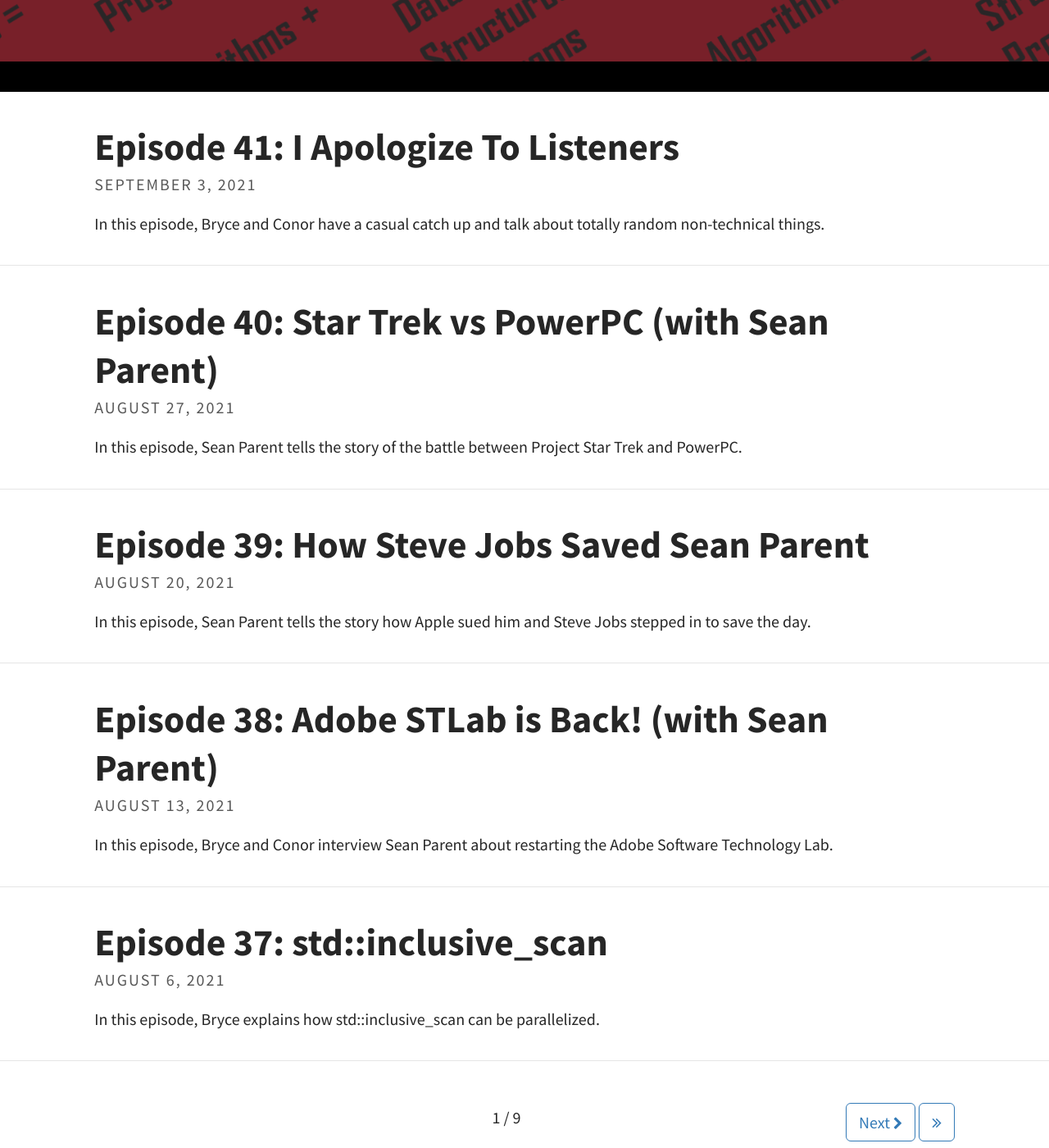
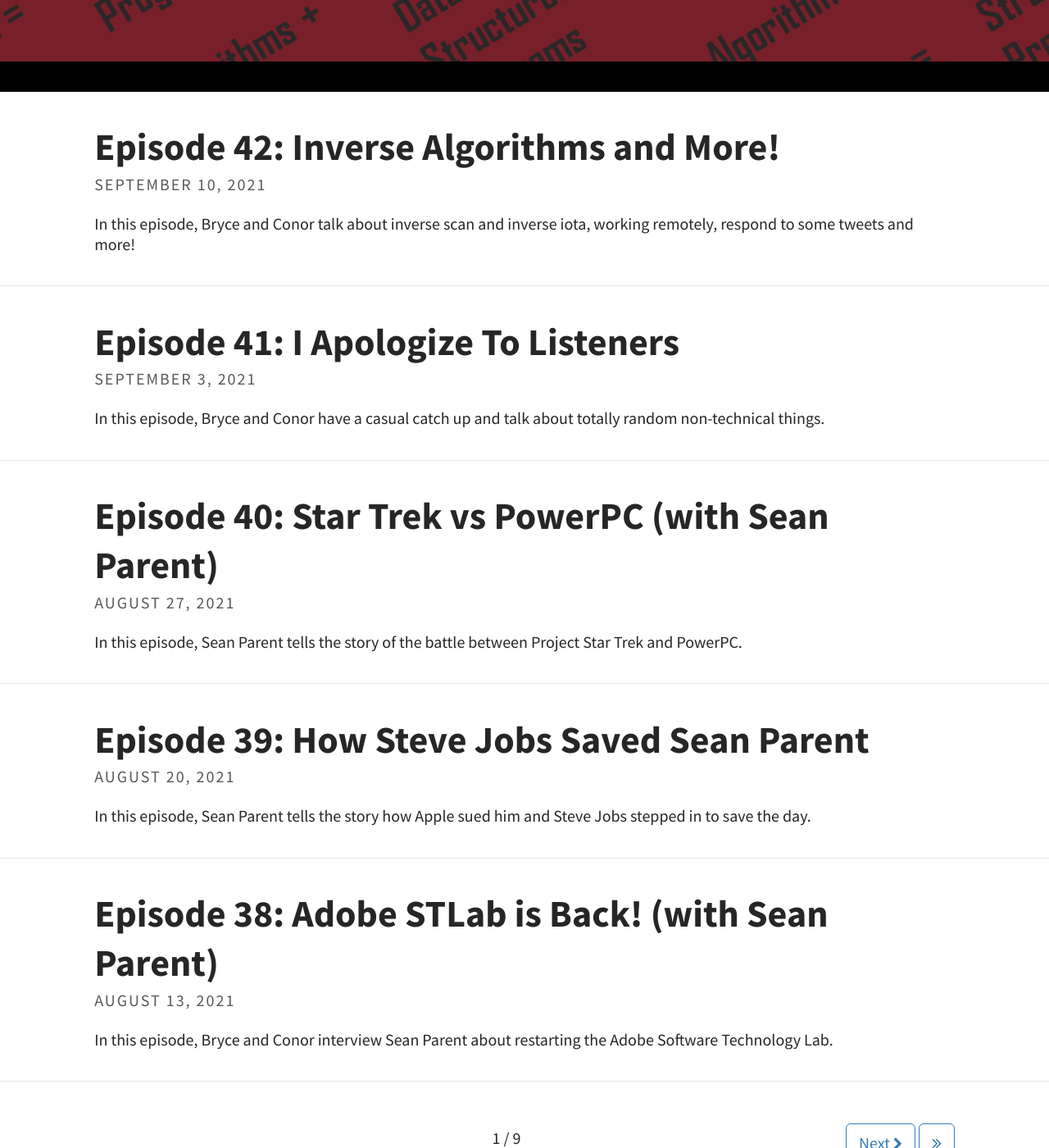
Before and after one commit to codereport/adsp2, a Jekyll site: the page built from index.html, in a window 1280 px wide and 1400 px high, scrolled down 273 px. Shown: the whole window at 82% size. Built offline with Jekyll 4.4.1, drawn with Linux system fonts in a browser that asks for light colours; the list of posts is cut into pages by our own code; some of the changed lines change nothing that is shown.

Commit message:
Episode 42

```diff
--- /dev/null
+++ b/_posts/2021-09-10-Episode-42.md
@@ -0,0 +1,40 @@
+---
+layout: post
+title: "Episode 42: Inverse Algorithms and More!"
+tags: [Algorithms, C++, APL, J]
+excerpt_separator: <!--more-->
+---
+
+<div id="buzzsprout-player-9171836"></div>
+<script src="https://www.buzzsprout.com/1501960/9171836-episode-42-inverse-algorithms-and-more.js?container_id=buzzsprout-player-9171836&player=small" type="text/javascript" charset="utf-8"></script>
+
+<br>In this episode, Bryce and Conor talk about inverse `scan` and inverse `iota`, working remotely, respond to some tweets and more!
+
+<!--more-->
+
+### Show Notes
+
+**Date Recorded:** 2021-09-01 <br>
+**Date Released:** 2021-09-10
+
+* [Tweet about I for INTEL](https://twitter.com/vmiheer/status/1428195716275478528?s=20)
+* [Bloomberg](https://www.bloomberg.com/)
+* [XKCD Compiling](https://xkcd.com/303/)
+* [ADSP Episode 39: How Steve Jobs Saved Sean Parent](https://adspthepodcast.com/2021/08/20/Episode-39.html)
+* [Tweet about car crash is "a rotate"](https://twitter.com/GregoryThain/status/1428785637486997512?s=20)
+* [Tweet about "A Discussion with Sean Parent"](https://twitter.com/wsmcd/status/1431271570220146691?s=20)
+* [Two's Complement Podcast](https://www.twoscomplement.org/)
+* [ArrayCast Podcast](https://www.arraycast.com/)
+* [Inverse Scan Example](https://tryapl.org/?clear&q=(%2B%5C%E2%8D%A3%C2%AF1)1%202%203%204%205&run)
+* [C++ `std::partial_sum`](https://en.cppreference.com/w/cpp/algorithm/partial_sum)
+* [C++ `std::adjacent_difference`](https://en.cppreference.com/w/cpp/algorithm/adjacent_difference)
+* [Inverse Iota Example](https://tryapl.org/?clear&q=(%E2%8D%B3%E2%8D%A3%C2%AF1)1%202%203%204%205&run)
+* [C++ `boost::hana::flip`](https://www.boost.org/doc/libs/1_62_0/libs/hana/doc/html/group__group-functional.html#ga004f884cdbb85c2efe3383c1db450094)
+* [J `:.` (obverse)](https://code.jsoftware.com/wiki/Vocabulary/codot)
+
+### Intro Song Info
+
+Miss You by Sarah Jansen https://soundcloud.com/sarahjansenmusic<br>
+Creative Commons — Attribution 3.0 Unported — CC BY 3.0<br>
+Free Download / Stream: http://bit.ly/l-miss-you<br>
+Music promoted by Audio Library https://youtu.be/iYYxnasvfx8<br>
--- a/pages/episodes.md
+++ b/pages/episodes.md
@@ -9,6 +9,7 @@
 
 |   #   |                                                  Title                                                  | Release Date |
 | :---: | :-----------------------------------------------------------------------------------------------------: | :----------: |
+|  42   |          [Inverse Aglorithms and More!](https://adspthepodcast.com/2021/09/10/Episode-42.html)          |  2021-09-10  |
 |  41   |            [I Apologize To Listeners](https://adspthepodcast.com/2021/09/03/Episode-41.html)            |  2021-09-03  |
 |  40   |    [Star Trek vs PowerPC (with Sean Parent)](https://adspthepodcast.com/2021/08/27/Episode-40.html)     |  2021-08-27  |
 |  39   |        [How Steve Jobs Saved Sean Parent](https://adspthepodcast.com/2021/08/20/Episode-39.html)        |  2021-08-20  |
```
